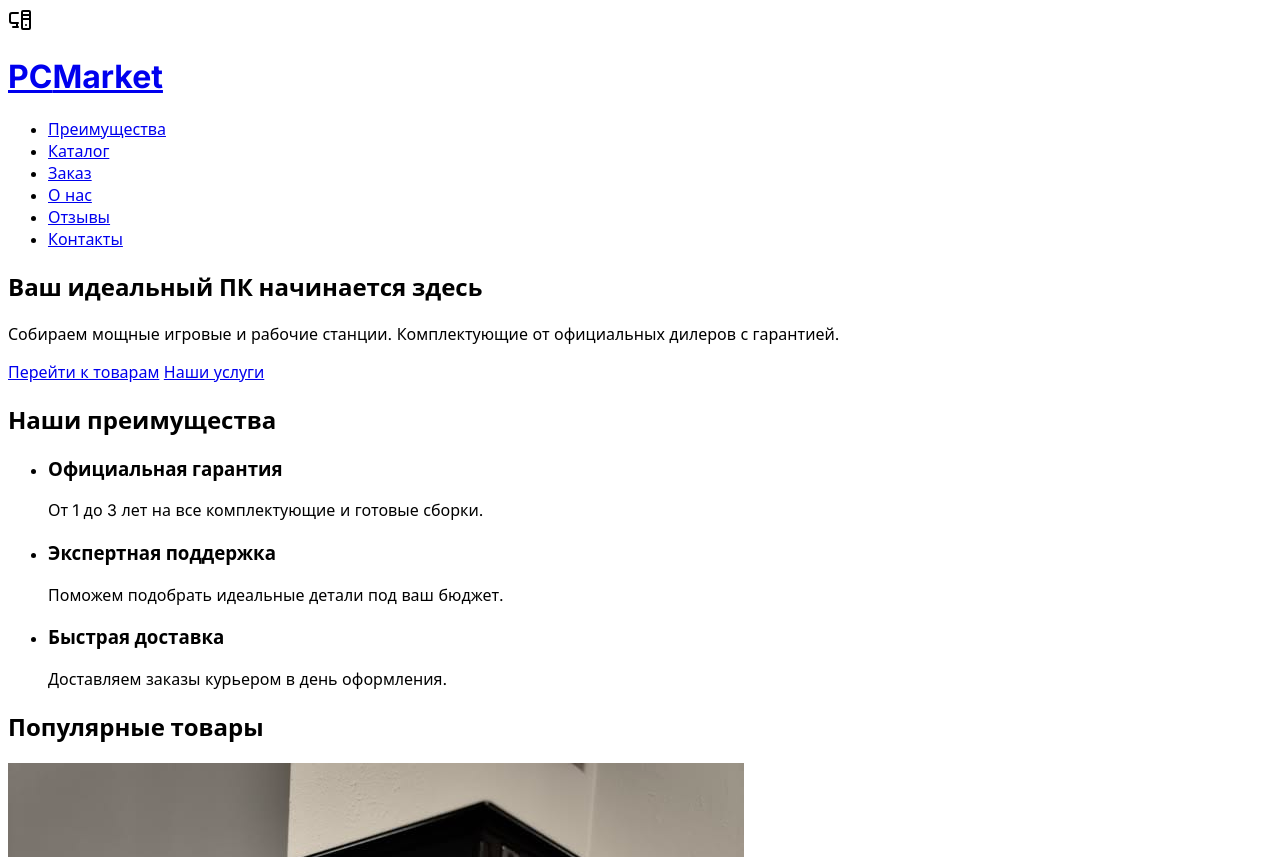
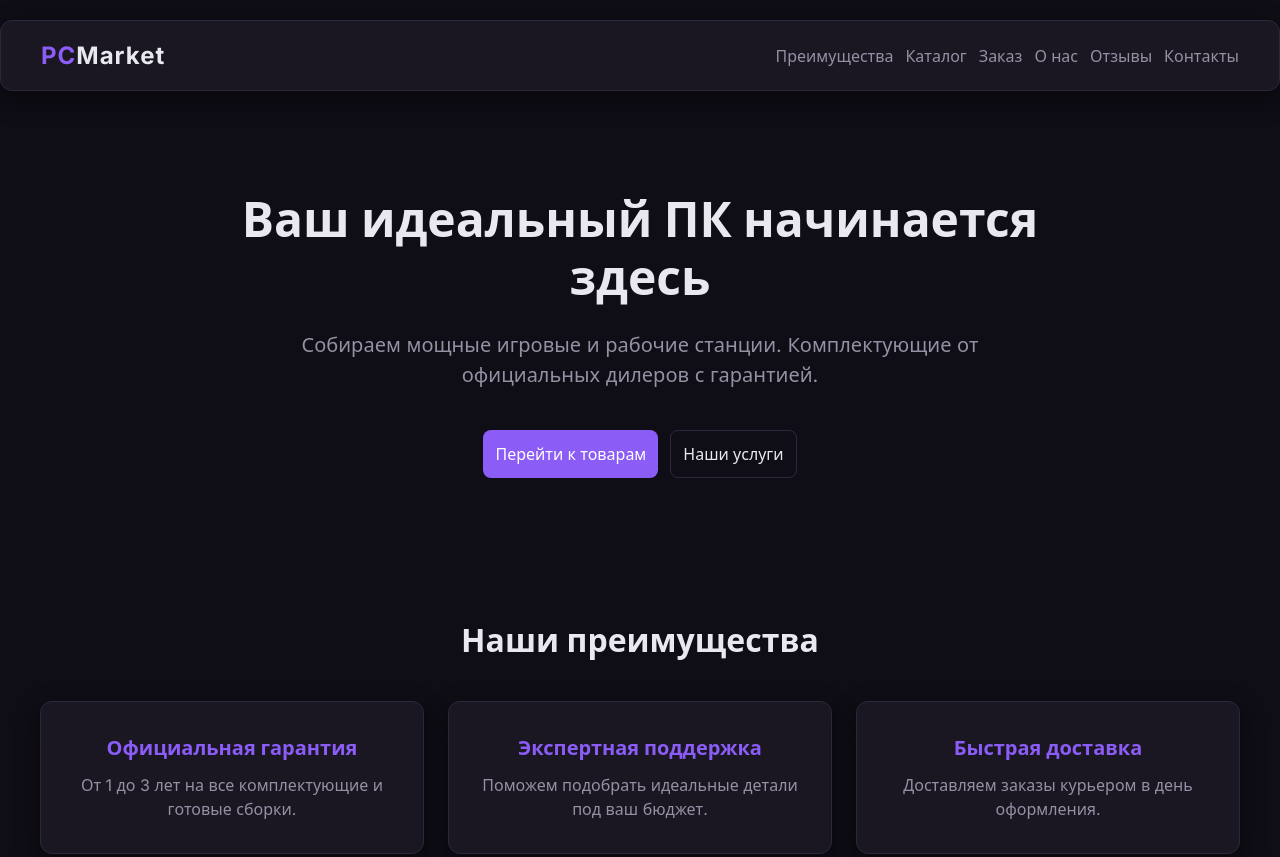
Before and after one commit to penkkk/pc-market, a plain HTML site: page index.html in a window 1280 px wide. Shown: the top 857 px of the page. Drawn offline with Linux system fonts and the light colour scheme.

Commit message:
add: css on main page

```diff
--- a/css/style.css
+++ b/css/style.css
@@ -17,14 +17,240 @@
 }
 
 :root {
+
+  --color-bg: #0f0d15;
+  --color-bg-card: #1a1723;
+
+
+  --color-text: #eae8ef;
+  --color-text-muted: #9590a3;
+
+
+  --color-primary: #8b5cf6;
+  --color-primary-hover: #9f75fb;
+
+
+  --color-border: #2d283e;
+
+
+  --color-danger: #f43f5e;
+  --color-success: #10b981;
+
+
+  --shadow-card: 0 8px 24px rgba(0, 0, 0, 0.4);
+  --shadow-glow: 0 0 15px rgba(139, 92, 246, 0.4);
+
   --font-main: 'Inter', system-ui, -apple-system, sans-serif;
 
   --fw-regular: 400;
   --fw-medium: 500;
   --fw-bold: 700;
+
+  --radius-sm: 4px;
+  --radius-md: 8px;
+  --radius-lg: 12px;
+  --radius-pill: 100px;
+}
+
+
+*, *::before, *::after {
+  box-sizing: border-box;
+  margin: 0;
+  padding: 0;
 }
 
 body {
   font-family: var(--font-main);
   font-weight: var(--fw-regular);
+  background-color: var(--color-bg);
+  color: var(--color-text);
 }
+
+
+
+a {
+  text-decoration: none;
+  color: inherit; /* цвет родителя */
+}
+
+ul {
+  list-style: none;
+}
+
+.site-header,
+main,
+.site-footer {
+  max-width: 1600px;
+  margin: 0 auto;
+  padding-left: 40px;
+  padding-right: 40px;
+}
+
+.site-header {
+  display: flex;
+  justify-content: space-between;
+  align-items: center;
+  padding-top: 20px;
+  padding-bottom: 20px;
+  margin-top: 20px;
+  margin-bottom: 20px;
+  border-radius: var(--radius-lg);
+  background-color: var(--color-bg-card);
+  border: 1px solid var(--color-border);
+  box-shadow: var(--shadow-card);
+  position: sticky;
+  top: 20px;
+  z-index: 999;
+}
+
+.site-header__link {
+  display: flex;
+  align-items: center;
+  gap: 12px;
+}
+
+
+.site-header__name {
+  font-size: 24px;
+  font-weight: var(--fw-bold);
+  color: var(--color-text);
+  letter-spacing: 1px;
+}
+
+.site-header__accent {
+  color: var(--color-primary);
+}
+
+.site-nav__list {
+  display: flex;
+  gap: 12px;
+}
+
+.site-nav__link {
+  font-size: 16px;
+  font-weight: var(--fw-medium);
+  color: var(--color-text-muted);
+  transition: color 0.3s ease;
+}
+
+.site-nav__link:hover {
+  color: var(--color-primary);
+}
+
+.site-nav__link:focus-visible {
+  outline: 2px solid var(--color-primary);
+  outline-offset: 4px;
+  border-radius: 4px;
+}
+
+.button {
+  display: inline-flex;
+  align-items: center;
+  justify-content: center;
+  padding: 12px 12px;
+  font-size: 16px;
+  font-weight: var(--fw-medium);
+  border-radius: var(--radius-md);
+  cursor: pointer;
+  transition: all 0.3s ease;
+  text-align: center;
+}
+
+.button--primary {
+  background-color: var(--color-primary);
+  color: #ffffff;
+  border: none;
+}
+
+.button--primary:hover {
+  background-color: var(--color-primary-hover);
+  box-shadow: var(--shadow-glow);
+  transform: translateY(-2px);
+}
+
+.button--secondary {
+  background-color: transparent;
+  color: var(--color-text);
+  border: 1px solid var(--color-border);
+}
+.button--secondary:hover {
+  background-color: var(--color-bg-card);
+  border-color: var(--color-primary-hover);
+  color: var(--color-primary);
+}
+
+.button:focus-visible {
+  outline: 2px solid var(--color-primary);
+  outline-offset: 4px;
+}
+
+.hero {
+  padding: 80px 20px;
+  text-align: center;
+}
+
+
+.hero__container {
+  max-width: 800px;
+  margin: 0 auto;
+}
+
+.hero__title {
+  font-size: 48px;
+  font-weight: var(--fw-bold);
+  line-height: 1.2;
+  margin-bottom: 24px;
+  color: var(--color-text);
+}
+
+.hero__description {
+  font-size: 20px;
+  color: var(--color-text-muted);
+  line-height: 1.5;
+  margin-bottom: 40px;
+}
+
+.hero__actions {
+  display: flex;
+  justify-content: center;
+  gap: 12px;
+}
+
+.advantages, .popular {
+  padding: 60px 0;
+}
+
+.advantages__title, .popular__title {
+  font-size: 32px;
+  margin-bottom: 40px;
+  text-align: center;
+}
+
+
+.advantages__list {
+  display: grid;
+  grid-template-columns: repeat(3, 1fr);
+  gap: 24px;
+}
+
+.advantages__item {
+  background-color: var(--color-bg-card);
+  padding: 32px;
+  border-radius: var(--radius-lg);
+  border: 1px solid var(--color-border);
+  text-align: center;
+  box-shadow: var(--shadow-card);
+}
+
+
+.advantages__item-title {
+  font-size: 20px;
+  margin-bottom: 12px;
+  color: var(--color-primary);
+}
+
+
+.advantages__item-text {
+  color: var(--color-text-muted);
+  line-height: 1.5;
+}
--- a/index.html
+++ b/index.html
@@ -12,7 +12,6 @@
 
     <header class="site-header">
         <a href="index.html" class="site-header__link">
-            <img src="./assets/icons/monitor-pc.svg" alt="Логотип PCMarket" class="site-header__img">
             <h1 class="site-header__name"><span class="site-header__accent">PC</span>Market</h1>
         </a>
         <nav class="site-nav">
@@ -83,8 +82,8 @@
                     <div class="product-card__content">
                         <h3 class="product-card__title">Игровой ПК PcMarket Ultra</h3>
                         <p class="product-card__price">219 990 ₽</p>
-                        <a class="product-card__button button" href="./pages/order.html">Купить</a>
-                        <a href="../pages/product.html" class="catalog-card__link">Подробнее</a>
+                        <a class="product-card__button button button--primary" href="./pages/order.html">Купить</a>
+                        <a href="../pages/product.html" class="product-card__button button button--secondary">Подробнее</a>
                     </div>
                 </article>
 
@@ -93,8 +92,8 @@
                     <div class="product-card__content">
                         <h3 class="product-card__title">GeForce RTX 4070 Super 12GB</h3>
                         <p class="product-card__price">67 490 ₽</p>
-                        <a class="product-card__button button" href="./pages/order.html">Купить</a>
-                        <a href="../pages/product.html" class="catalog-card__link">Подробнее</a>
+                        <a class="product-card__button button button--primary" href="./pages/order.html">Купить</a>
+                        <a href="../pages/product.html" class="product-card__button button button--secondary">Подробнее</a>
                     </div>
                 </article>
             </div>
```
Also changed, not shown: pages/aboutUs.html (+0 -1 lines), pages/catalog.html (+0 -1 lines), pages/contacts.html (+0 -1 lines), pages/order.html (+0 -1 lines), pages/product.html (+0 -1 lines), pages/reviews.html (+0 -1 lines), pages/services.html (+0 -1 lines).
